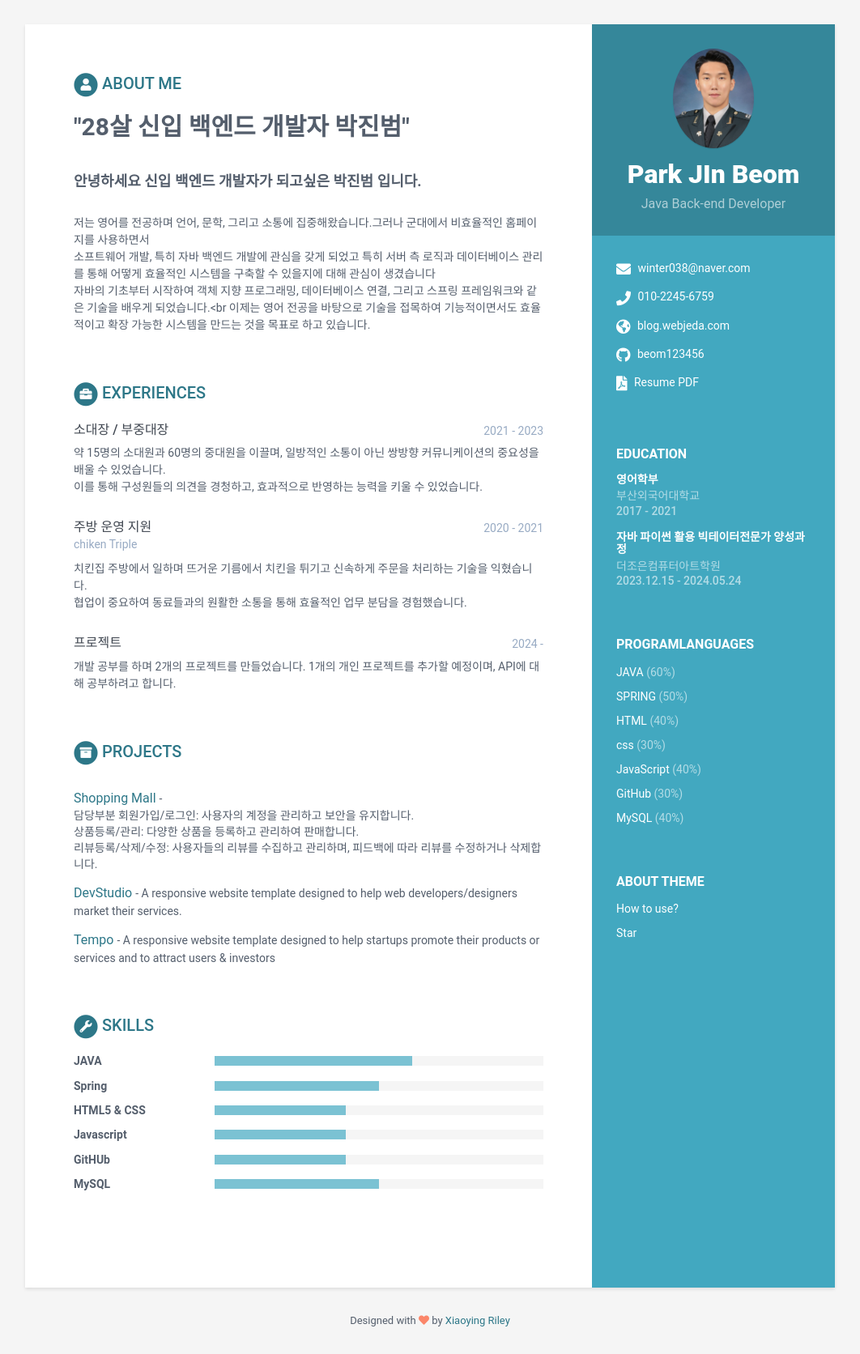
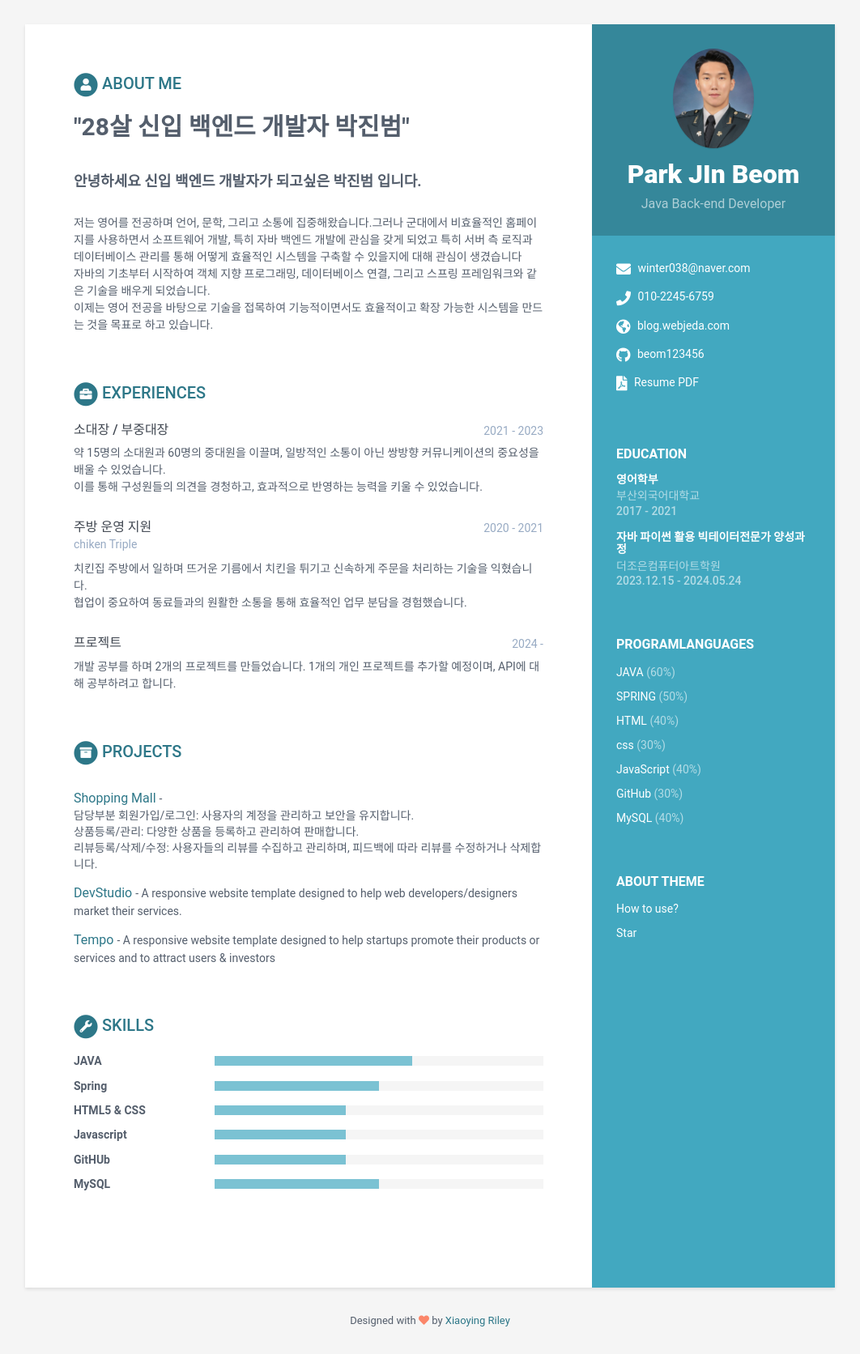
Before and after one commit to beom123456/beom123456.github.io, a Jekyll site: the page built from index.html, in a window 1280 px wide. Shown: the whole page at 81% size, without its empty margins (109-1171 px from the left). Built offline with Jekyll 4.4.1, drawn with Linux system fonts in a browser that asks for light colours.

```diff
--- a/_data/data.yml
+++ b/_data/data.yml
@@ -57,9 +57,8 @@ career-profile:
       <br>
       <p><h4>안녕하세요 신입 백엔드 개발자가 되고싶은 박진범 입니다.</h4></p>
       <br>
-      저는 영어를 전공하며 언어, 문학, 그리고 소통에 집중해왔습니다.그러나 군대에서 비효율적인 홈페이지를 사용하면서<br>
-      소프트웨어 개발, 특히 자바 백엔드 개발에 관심을 갖게 되었고 특히 서버 측 로직과 데이터베이스 관리를 통해 어떻게 효율적인 시스템을 구축할 수 있을지에 대해 관심이 생겼습니다 <br>
-      자바의 기초부터 시작하여 객체 지향 프로그래밍, 데이터베이스 연결, 그리고 스프링 프레임워크와 같은 기술을 배우게 되었습니다.<br
+      저는 영어를 전공하며 언어, 문학, 그리고 소통에 집중해왔습니다.그러나 군대에서 비효율적인 홈페이지를 사용하면서 소프트웨어 개발, 특히 자바 백엔드 개발에 관심을 갖게 되었고 특히 서버 측 로직과 데이터베이스 관리를 통해 어떻게 효율적인 시스템을 구축할 수 있을지에 대해 관심이 생겼습니다 <br>
+      자바의 기초부터 시작하여 객체 지향 프로그래밍, 데이터베이스 연결, 그리고 스프링 프레임워크와 같은 기술을 배우게 되었습니다.<br>
       이제는 영어 전공을 바탕으로 기술을 접목하여 기능적이면서도 효율적이고 확장 가능한 시스템을 만드는 것을 목표로 하고 있습니다.<br>
 
 
```
